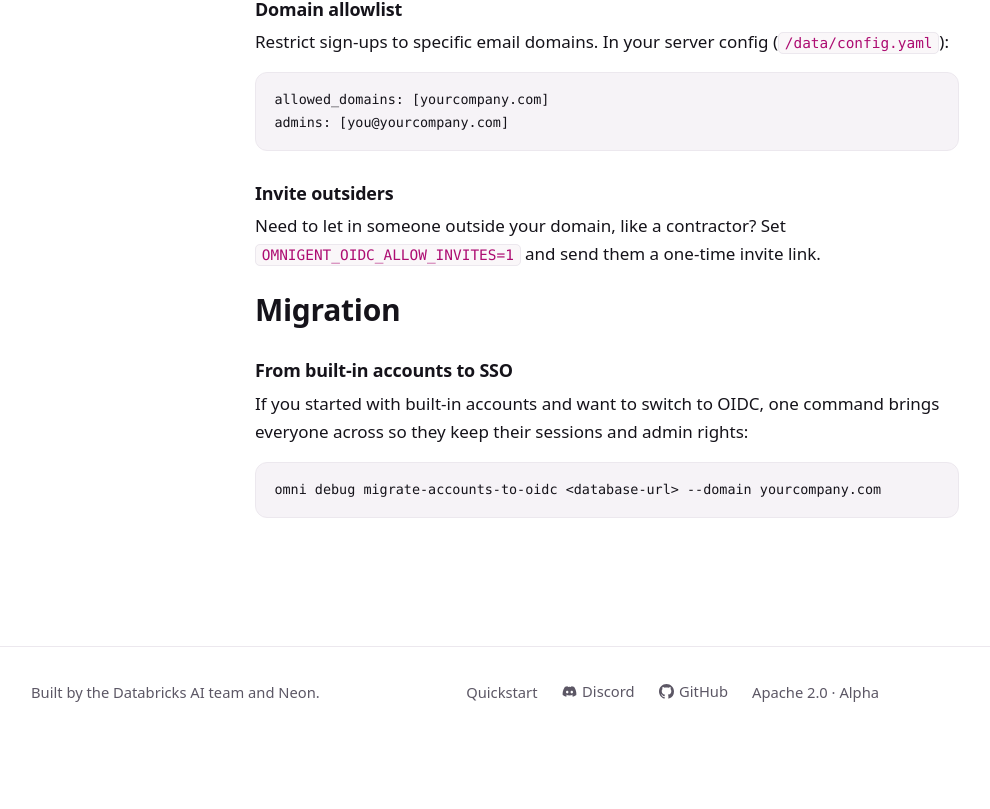
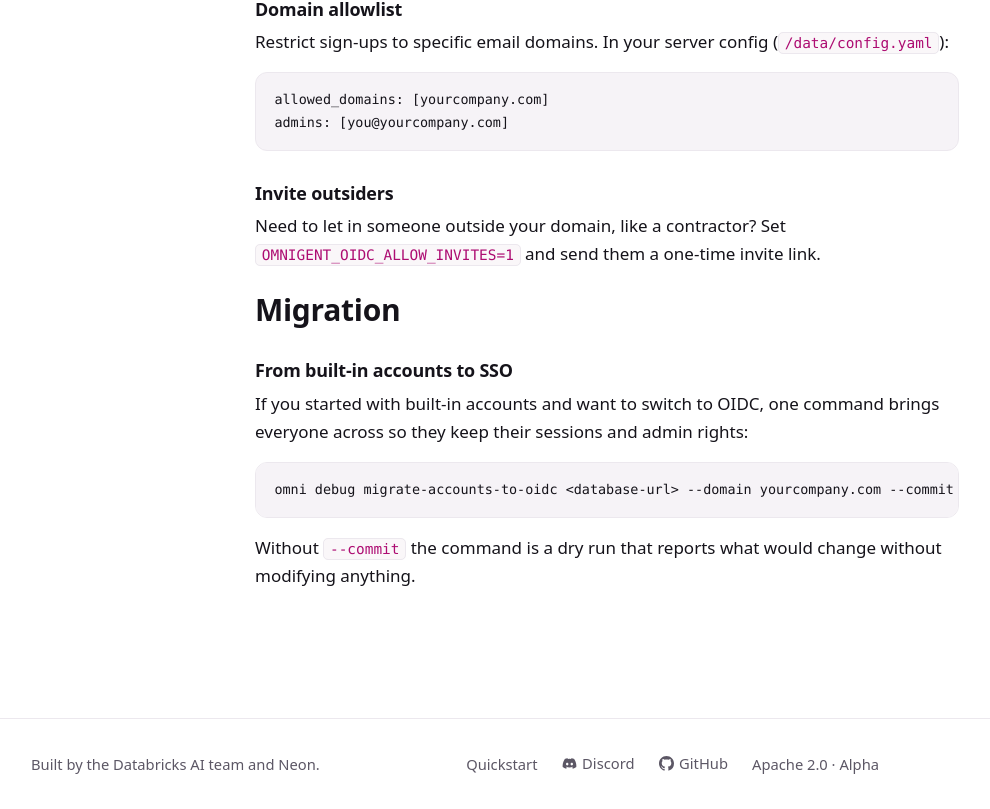
Before and after one commit to omnigent-ai/omnigent-site, a Next.js app: page /docs/collaborate/auth in a window 1280 px wide. Shown: the part 1586-2395 px from the top of the page, without its empty margins (185-1175 px from the left). Before the commit the page ends 2323 px from the top, so only its background shows below. Built offline with nearby package versions, Linux system fonts and the light colour scheme.

Commit message:
docs: add --commit to the accounts-to-OIDC migration command

```diff
--- a/app/docs/collaborate/auth/page.js
+++ b/app/docs/collaborate/auth/page.js
@@ -120,7 +120,12 @@ export default function Page() {
         everyone across so they keep their sessions and admin rights:
       </p>
 
-      <pre><code>{"omni debug migrate-accounts-to-oidc <database-url> --domain yourcompany.com"}</code></pre>
+      <pre><code>{"omni debug migrate-accounts-to-oidc <database-url> --domain yourcompany.com --commit"}</code></pre>
+
+      <p>
+        Without <code>--commit</code> the command is a dry run that reports what would change
+        without modifying anything.
+      </p>
     </>
   );
 }
```
